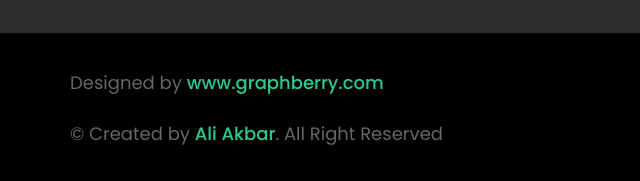
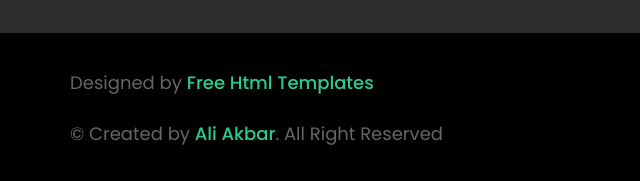
Before and after one commit to ali-alakbar/Templete-3, a plain HTML site: page index.html in a window 1280 px wide. Shown: the part 5981-6162 px from the top of the page, 0-640 px from the left. Drawn offline with Linux system fonts and the light colour scheme; a web font is replaced by a local one.

Commit message:
Update index.html

```diff
--- a/index.html
+++ b/index.html
@@ -378,7 +378,7 @@
 <!-- ================= Start Rights ================= -->
 <section class="rights">
     <div class="container">
-        <p>Designed by <span>www.graphberry.com</span></p>
+        <p>Designed by <span>Free Html Templates</span></p>
         <p>
             &#169 Created by <span>Ali Akbar</span>. All Right Reserved
         </p>
```
